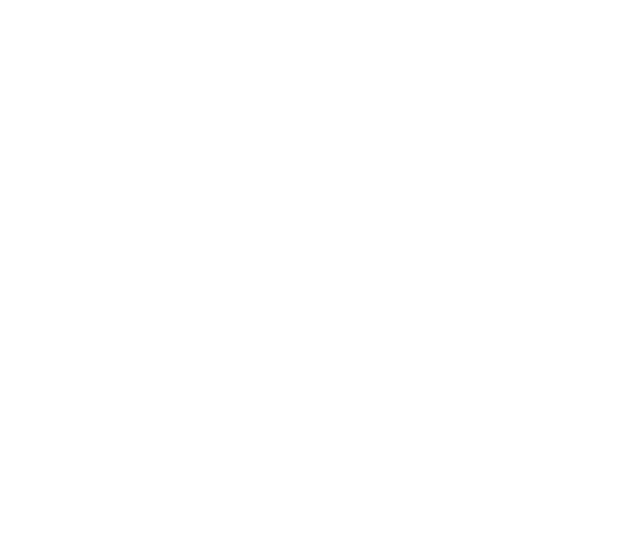
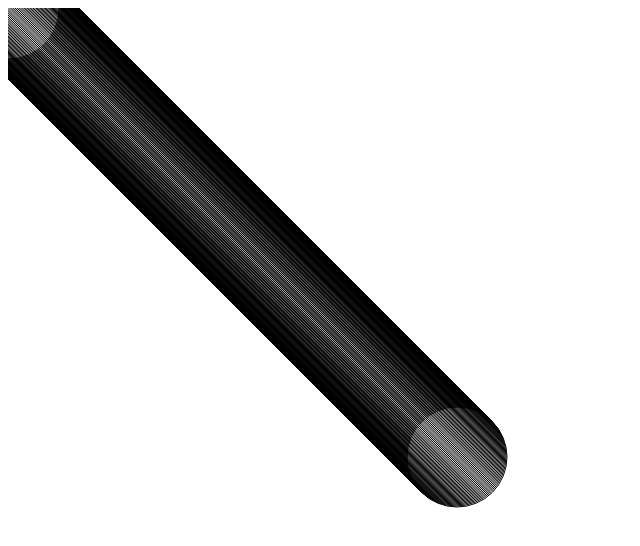
Before and after one commit to kil98q/CoenKillianECSTest1.0, a website built with webpack: page dist/index.html in a window 1280 px wide. Shown: the whole page, without its empty margins (0-640 px from the left). Built offline with nearby package versions, Linux system fonts and the light colour scheme.

Commit message:
rerender

```diff
--- a/src/main.js
+++ b/src/main.js
@@ -6,6 +6,7 @@ import Velocity from "./components/velocity.component";
 import Vec3 from './utils/vec3.utils.js';
 import Destination from "./components/destination.component";
 import SteeringSystem from "./systems/steering.system";
+import RenderSystem from "./systems/Render.system";
 
 export default class Main {
 
@@ -13,6 +14,7 @@ export default class Main {
         const engine = new Engine();
         engine.addSystem(new MovementSystem());
         engine.addSystem(new SteeringSystem());
+        engine.addSystem(new RenderSystem());
 
         const player = new Entity();
         player.addComponent(new Transform(new Vec3(0, 0, 0)));
@@ -24,7 +26,7 @@ export default class Main {
         engine.start();
 
         // just for fun: na 5 seconden zetten we de framerate naar 1fps
-        setTimeout(() => engine.frameRate = 1, 5000);
+        //setTimeout(() => engine.frameRate = 1, 5000);
     }
 
 }
--- /dev/null
+++ b/src/systems/render.system.js
@@ -0,0 +1,22 @@
+import System from "./system";
+import Transform from "../components/transform.component";
+
+class RenderSystem extends System {
+
+    getRequiredComponents(){
+        return [ Transform ];
+    }
+
+    updateEntity = entity => {
+        const { transform } = entity.components;
+
+        var c = document.getElementById("canvas");
+        var ctx = c.getContext("2d");
+        ctx.beginPath();
+        ctx.arc(transform.position.x % c.width, transform.position.y % (c.height - 50), 50, 0, 2 * Math.PI);
+        ctx.stroke();
+    }
+
+}
+
+export default RenderSystem;
```
Also changed, not shown: dist/index.html.
